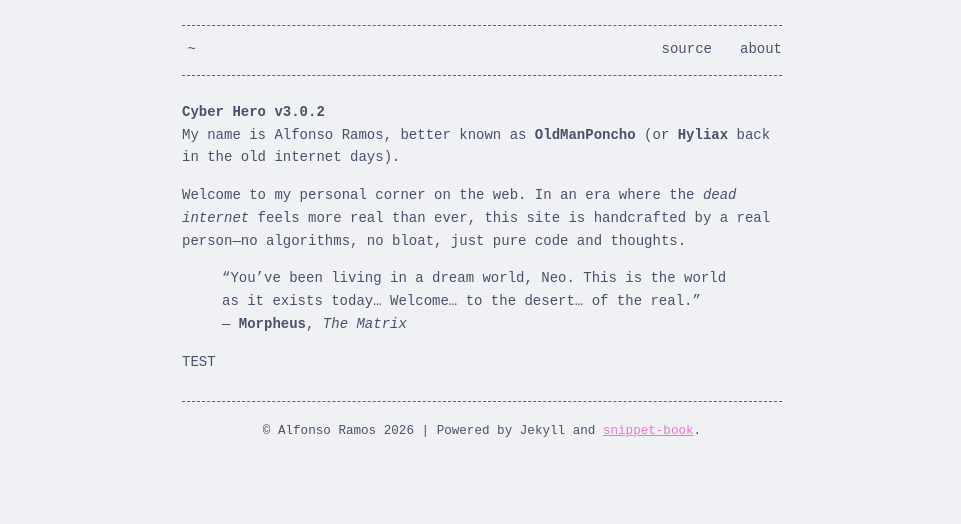
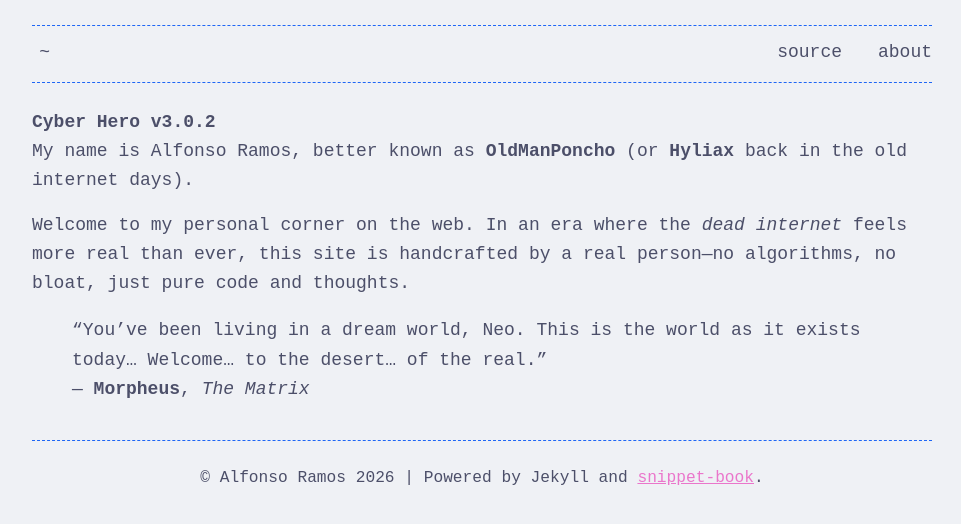
Before and after one commit to jalfonsoramos/jalfonsoramos.github.io, a Jekyll site: the page built from index.md, in a window 1280 px wide. Shown: the top 524 px of the page, without its empty margins (158-1119 px from the left). Built offline with Jekyll 4.4.1, drawn with Linux system fonts in a browser that asks for light colours.

Commit message:
cosmetic changes

```diff
--- a/assets/css/_sass/_base.scss
+++ b/assets/css/_sass/_base.scss
@@ -5,11 +5,11 @@
  * Style variables
  */
 $base-font-family: "JetBrains Mono", monospace !default;
-$base-font-size: 14px !default;
+$base-font-size: 18px !default;
 $mobile-font-size: 16px !default;
 $base-line-height: 1.625 !default;
 $container-width: 90% !default;
-$container-max-width: 600px !default;
+$container-max-width: 900px !default;
 
 /**
  * Global
--- a/index.md
+++ b/index.md
@@ -12,5 +12,3 @@ Welcome to my personal corner on the web. In an era where the *dead internet* fe
 
 > "You've been living in a dream world, Neo. This is the world as it exists today... Welcome... to the desert... of the real."
 > — **Morpheus**, *The Matrix*
-
-TEST
```
